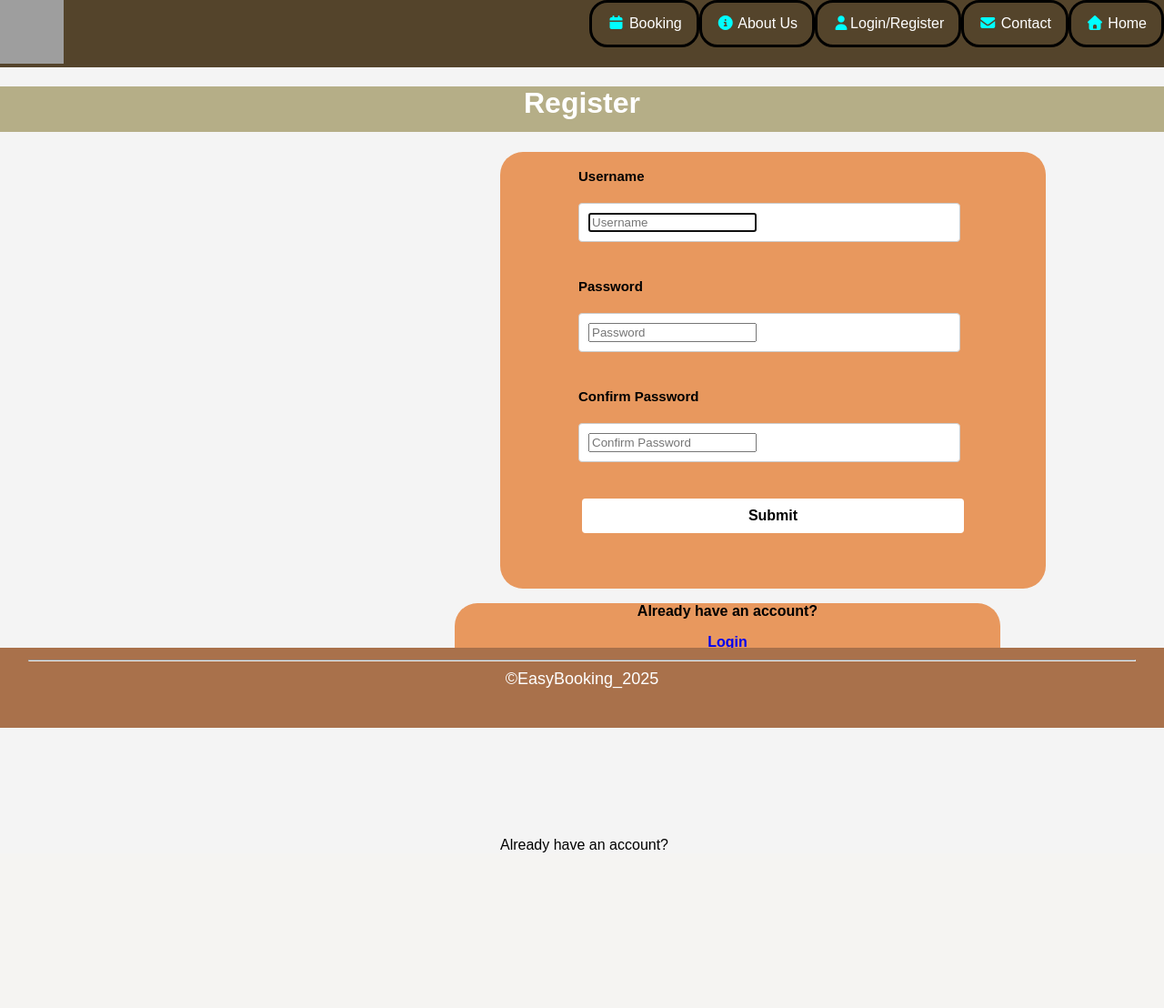
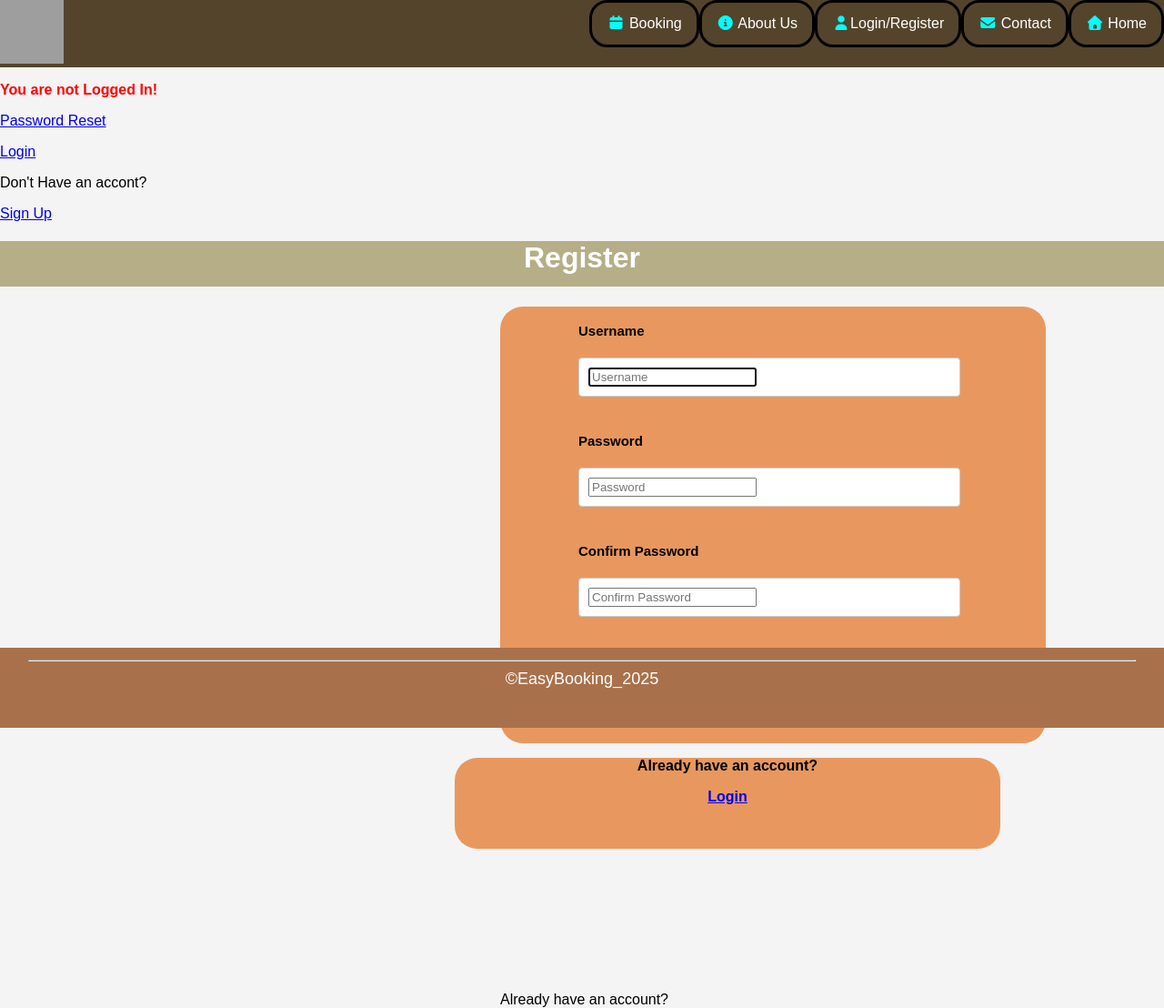
Before and after one commit to WintonChurchill/205.2-Project-Development, a Django app: page /accounts/signup/ in a window 1280 px wide. Shown: the whole page at 91% size. Before the commit the page ends 937 px from the top, so only its background shows below. Run offline with Django 5.2, Linux system fonts and the light colour scheme; some libraries are stand-ins or nearby versions; grey boxes are pictures that could not be loaded.

Commit message:
updated and moved flash messages from Home page to signup page.. (in-progress)

```diff
--- a/Frontend-Django/BookingSystem205/App/templates/registration/signup.html
+++ b/Frontend-Django/BookingSystem205/App/templates/registration/signup.html
@@ -39,6 +39,33 @@
 
 
     </ul>
+
+    <!--added  Flash Messages HERE!-->
+    <!--In-progress add container to place this inside-->
+    <div class="container" >
+
+    <!--Welcome User, once they have logged in!-->
+    {% block content %}
+    {% if user.is_authenticated %}
+        <p>Welcome, {{ user.username }} Thanks. for logging in.
+        </p>
+        <a href="{% url 'password_change' %}">Password Change</a>
+    <form action="{% url 'logout' %}" method="post">
+        {% csrf_token %}
+        <button type="submit">Log out</button>
+    </form>
+    {% else %}
+    <p style="color:red; font-weight: bold;">You are not Logged In!</p>
+    <!--Password Reset-->
+    <p><a href="{% url 'password_reset' %}">Password Reset</a></p>
+    <!--Login Link-->
+    <a href="{% url 'login' %}">Login</a>
+    <!--User can signup-->
+    <p>Don't Have an accont?</p>
+    <a href="{% url 'signup' %}">Sign Up</a>
+    {% endif %}
+    {% endblock %}
+    </div>
 
     <!--Title-->
     <h1 class="title_2" >Register</h1>
```
